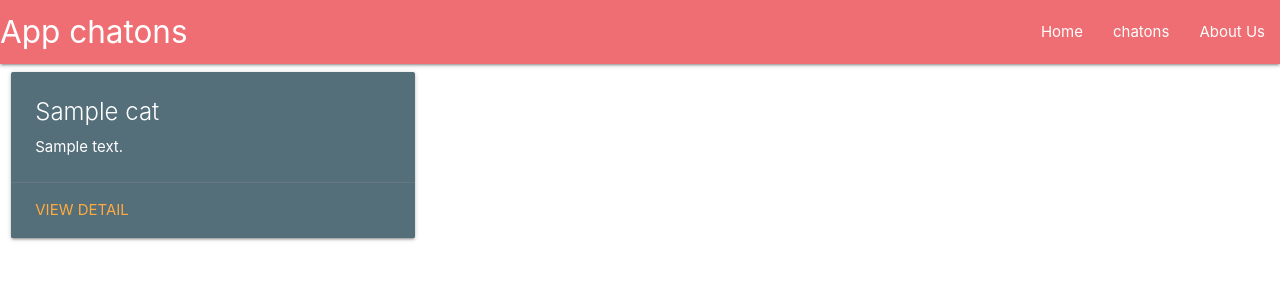
After one commit to adridri85/Chatons, a Symfony app: template templates/chaton/index.html.twig in a window 1280 px wide. The commit adds this page. Shown: the top 300 px of the page. Run offline with Twig, Linux system fonts and the light colour scheme; the template is opened without the code that fills it: most values are stand-ins (such as "Sample title", 1, 10 or a date in 2020); some libraries are stand-ins or nearby versions.

Commit message:
chatons controllers list

```diff
--- a/config/bundles.php
+++ b/config/bundles.php
@@ -8,7 +8,6 @@ return [
     Doctrine\Bundle\DoctrineBundle\DoctrineBundle::class => ['all' => true],
     Doctrine\Bundle\MigrationsBundle\DoctrineMigrationsBundle::class => ['all' => true],
     Symfony\Bundle\SecurityBundle\SecurityBundle::class => ['all' => true],
-    Symfony\Bundle\WebProfilerBundle\WebProfilerBundle::class => ['dev' => true, 'test' => true],
     Symfony\Bundle\MonologBundle\MonologBundle::class => ['all' => true],
     Symfony\Bundle\DebugBundle\DebugBundle::class => ['dev' => true, 'test' => true],
     Symfony\Bundle\MakerBundle\MakerBundle::class => ['dev' => true],
--- /dev/null
+++ b/templates/chaton/index.html.twig
@@ -0,0 +1,23 @@
+{% extends 'base.html.twig' %}
+
+{% block title %}{{ title }}{% endblock %}
+
+{% block main %}
+
+    {%  for cat in list_cat %}
+    <div class="row">
+        <div class="col s4 m4">
+            <div class="card blue-grey darken-1">
+                <div class="card-content white-text">
+                    <span class="card-title">{{ cat.name }}</span>
+                    <p>{{ cat.description }}</p>
+                </div>
+                <div class="card-action">
+                    <a href="#">view detail</a>
+                </div>
+            </div>
+        </div>
+    </div>
+    {% endfor %}
+
+{% endblock %}
--- a/templates/header/header.html.twig
+++ b/templates/header/header.html.twig
@@ -3,8 +3,8 @@
         <a href="#" class="brand-logo">App chatons</a>
         <a href="#" data-target="mobile-demo" class="sidenav-trigger"><i class="material-icons">menu</i></a>
         <ul id="nav-mobile" class="right hide-on-med-and-down">
-            <li><a href="">Home</a></li>
-            <li><a href="">test</a></li>
+            <li><a href="{{ path('Home_Pages') }}">Home</a></li>
+            <li><a href="{{ path('chaton_list') }}">chatons</a></li>
             <li><a href="">About Us</a></li>
         </ul>
     </div>
```
Also changed, not shown: config/routes/dev/web_profiler.yaml (deleted, +0 -7 lines), src/Controller/ChatonController.php (added, +27 -0 lines), src/Entity/Cat.php (+6 -6 lines), src/Repository/CatRepository.php (added, +50 -0 lines), 4 other files.
